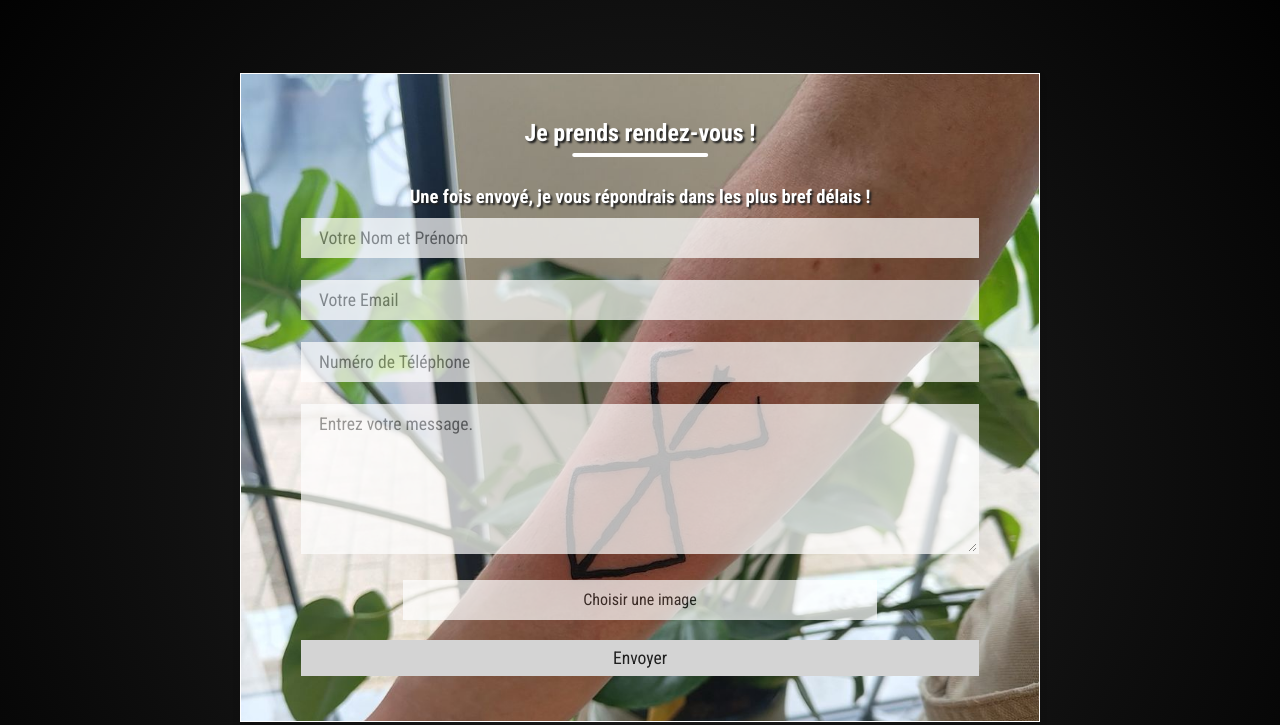
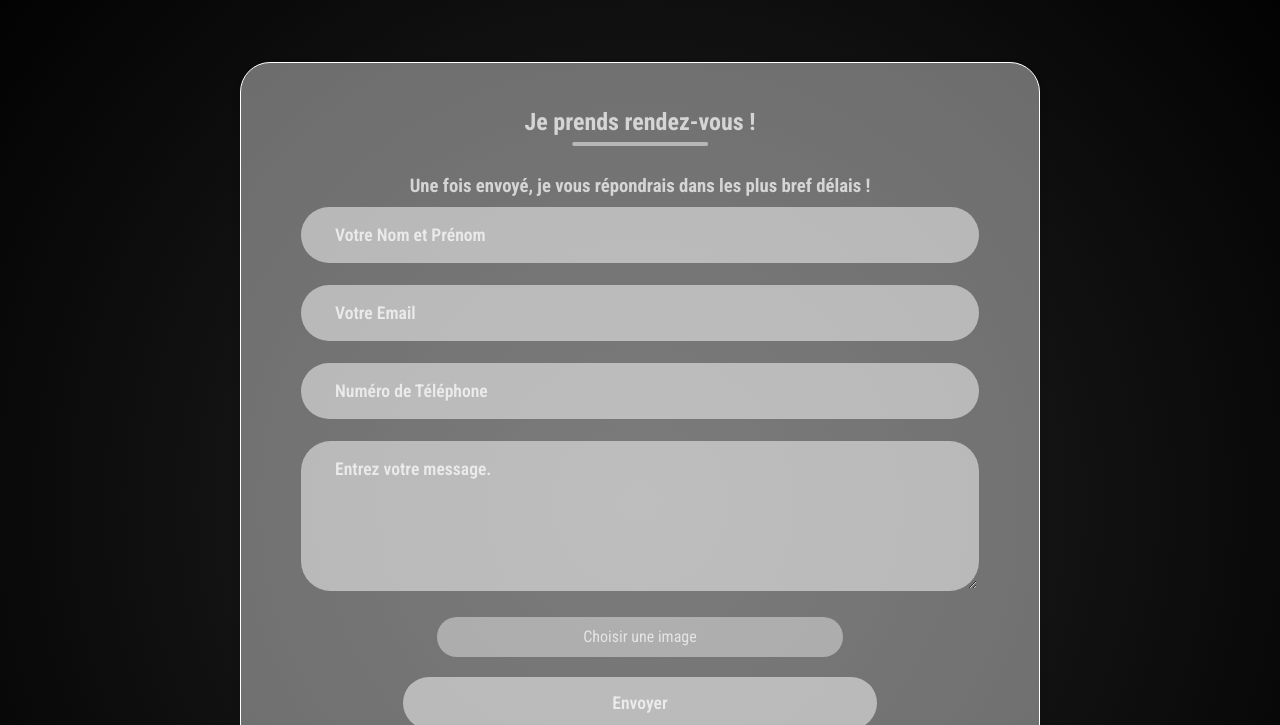
Before and after one commit to JusteKal/Lucifer-Ink2.0, a plain HTML site: page rdv.html in a window 1280 px wide. Shown: the part 75-800 px from the top of the page. Drawn offline with Linux system fonts and the light colour scheme.

Commit message:
changement css du formulaire

```diff
--- a/css/rdv.css
+++ b/css/rdv.css
@@ -36,7 +36,8 @@
     max-width: 800px;
     padding: 20px;
     border: 1px solid white;
-	background-image: url('../images/tattoo2.jpg');
+	background-color: rgba(255, 255, 255,0.4);
+    border-radius: 30px;
 	background-size: cover;
     box-shadow: 0 4px 8px rgba(0, 0, 0, 0.1);
 }
@@ -56,14 +57,15 @@ h2{
 	margin-bottom: 10px;
     color: white;
 	text-align: center;
-	text-shadow: 2px 2px 2px #202020;
+    opacity: 0.7;
 }
 
 h3{
     color: white;
     margin-bottom: 10px;
+    color: white;
 	text-align: center;
-	text-shadow: 2px 2px 2px #202020;
+    opacity: 0.7;
 }
 
 h2:after{
@@ -76,18 +78,23 @@ h2:after{
     width: 20%;
     border-radius: 2px;
     background-color: white;
+    opacity: 0.7;
+}
+
+::placeholder{
+    color:white;
+    opacity: 0.7;
+    font-weight: 600;
 }
 
 .field{
 	width: 100%;
 	border: 2px solid rgba(0, 0, 0, 0);
-	outline: none;
-	background-color: white;
-	padding: 0.5rem 1rem;
+	background-color: rgba(255, 255, 255,0.5);
+	padding: 1rem 2rem;
 	font-size: 1.1rem;
 	margin-bottom: 22px;
-	transition: .3s;
-	opacity: 0.7;
+    border-radius: 30px;
 }
 
 textarea{
@@ -95,35 +102,39 @@ textarea{
 }
 
 .btn{
-	width: 100%;
-	padding: 0.5rem 1rem;
-	background-color: rgb(212, 212, 212);
-	color: #202020;
+    display: block;
+	width: 70%;
+    margin: 0 auto 0 auto;
+	padding: 1rem 1rem;
+	background-color: rgba(255, 255, 255,0.5);
+    border-radius: 30px;
+	color: rgba(255, 255, 255, 0.7);
+    font-weight: 600;
 	font-size: 1.1rem;
 	border: none;
 	outline: none;
 	cursor: pointer;
-	transition: .3s;
 }
 
 .uploadlabel{
 	display: block;
-	width: 70%;
+	width: 60%;
 	text-align: center;
     padding: 0 16px;
     height: 40px;
     cursor: pointer;
-    background-color: white;
-	opacity: 0.7;
-    color: #202020;
+	background-color: rgba(255, 255, 255,0.5);
+    opacity: 0.8;
+    color: white;
 	margin: 0 auto;
 	margin-bottom: 20px;
     line-height: 40px;
+    border-radius: 30px;
 }
 
 .uploadlabel.file-selected {
-    background-color: #d4edda; /* Vert clair */
-    color: #155724; /* Vert foncé */
+    background-color: #00a126d5; /* Vert clair */
+    color: white; /* Vert foncé */
 }
 
 .uploadlabel.file-not-selected {
```
